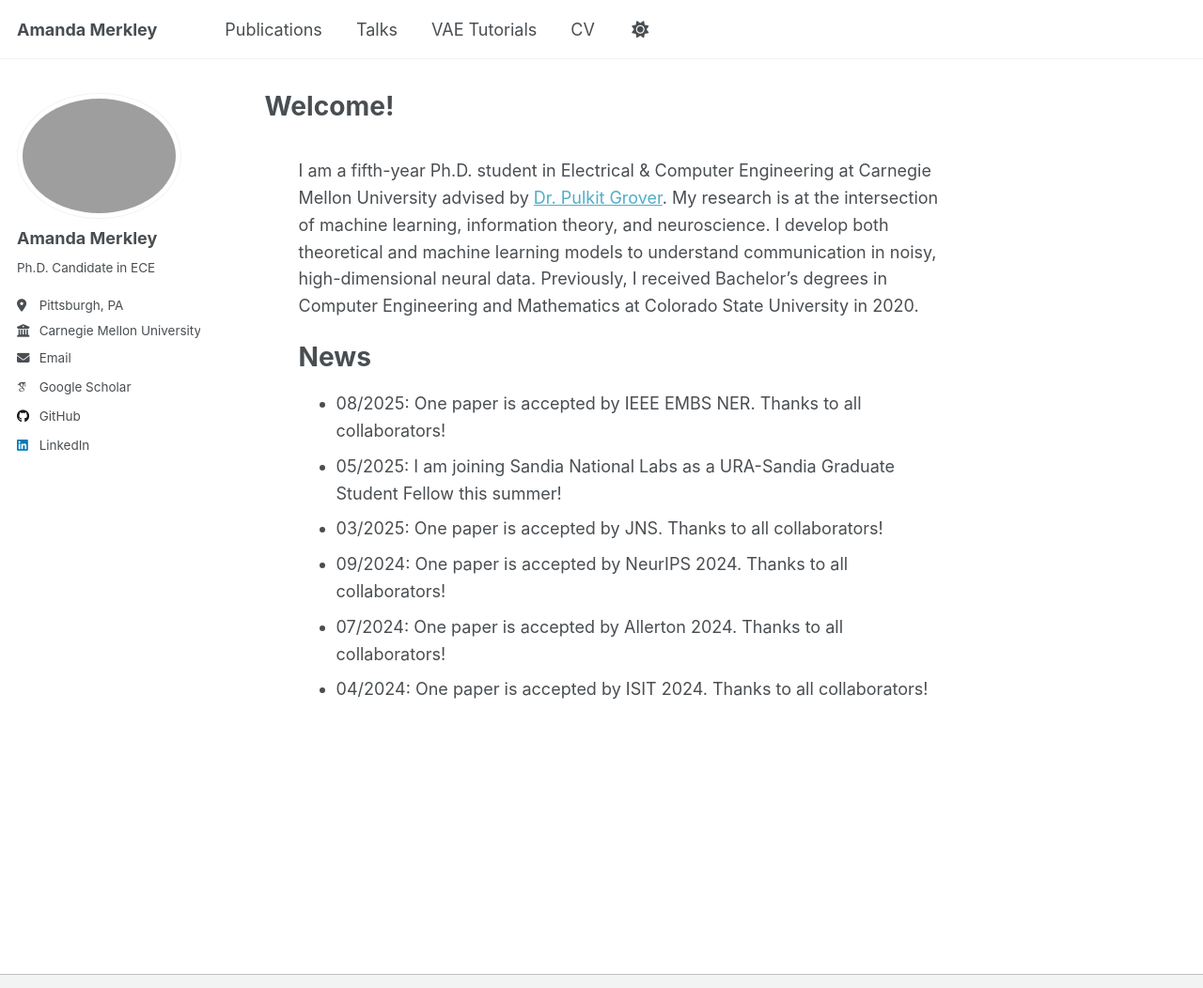
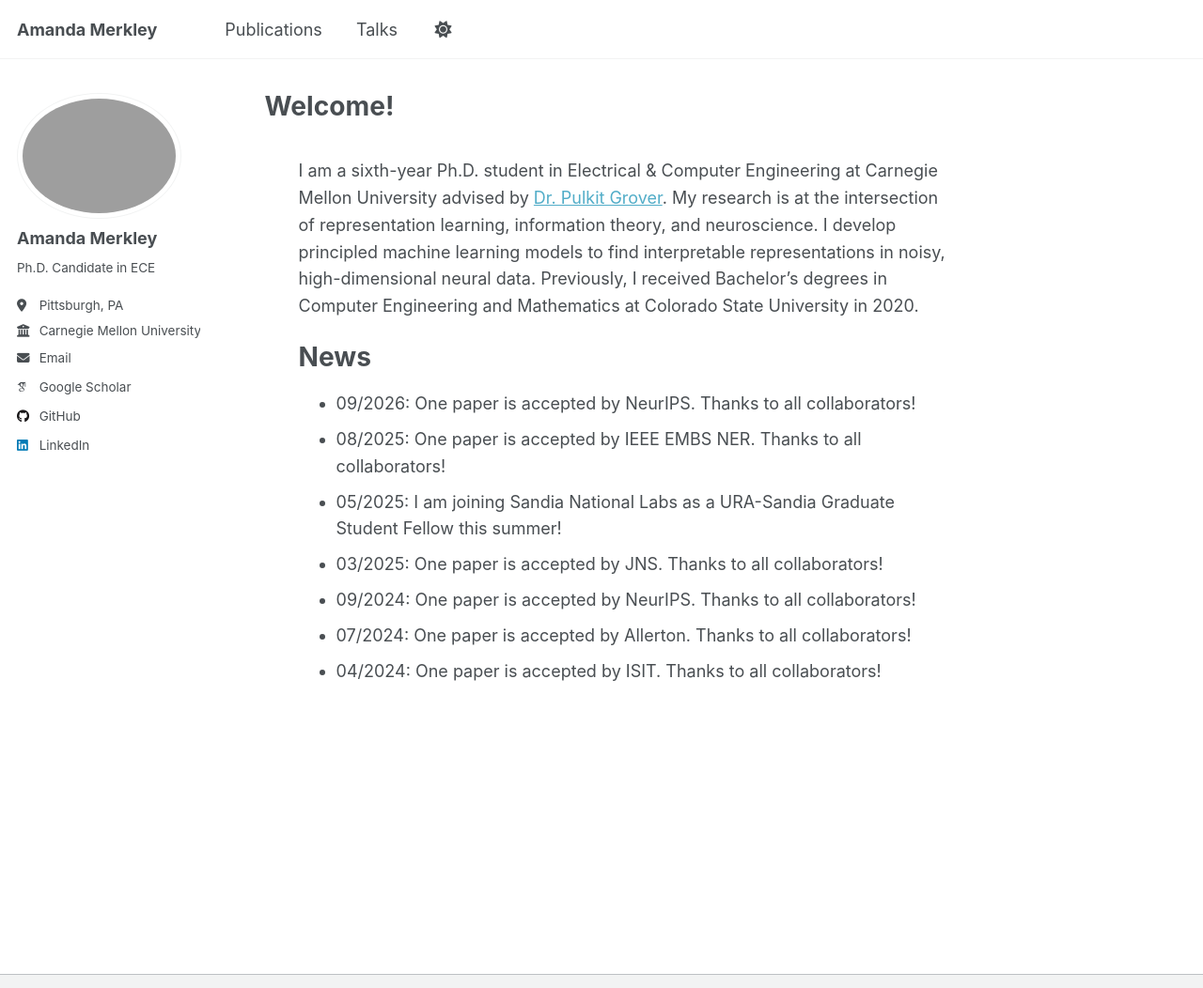
Before and after one commit to a-merkley/a-merkley.github.io, a Jekyll site: the page built from _pages/about.md, in a window 1280 px wide and 1174 px high, cut to the strip 0-1052 px from the top of the window. Shown: the whole strip at 94% size. Built offline with Jekyll 4.4.1, drawn with Linux system fonts in a browser that asks for light colours; some web fonts are replaced.

Commit message:
Sept 2026 updates

```diff
--- a/_pages/about.md
+++ b/_pages/about.md
@@ -7,16 +7,17 @@ redirect_from:
   - /about.html
 ---
 
-I am a fifth-year Ph.D. student in Electrical & Computer Engineering at Carnegie Mellon University advised by [Dr. Pulkit Grover](https://users.ece.cmu.edu/~pgrover/). My research is at the intersection of machine learning, information theory, and neuroscience. I develop both theoretical and machine learning models to understand communication in noisy, high-dimensional neural data. Previously, I received Bachelor's degrees in Computer Engineering and Mathematics at Colorado State University in 2020.
+I am a sixth-year Ph.D. student in Electrical & Computer Engineering at Carnegie Mellon University advised by [Dr. Pulkit Grover](https://users.ece.cmu.edu/~pgrover/). My research is at the intersection of representation learning, information theory, and neuroscience. I develop principled machine learning models to find interpretable representations in noisy, high-dimensional neural data. Previously, I received Bachelor's degrees in Computer Engineering and Mathematics at Colorado State University in 2020.
 
 News
 ======
+- 09/2026: One paper is accepted by NeurIPS. Thanks to all collaborators!
 - 08/2025: One paper is accepted by IEEE EMBS NER. Thanks to all collaborators!
 - 05/2025: I am joining Sandia National Labs as a URA-Sandia Graduate Student Fellow this summer!
 - 03/2025: One paper is accepted by JNS. Thanks to all collaborators!
-- 09/2024: One paper is accepted by NeurIPS 2024. Thanks to all collaborators!
-- 07/2024: One paper is accepted by Allerton 2024. Thanks to all collaborators!
-- 04/2024: One paper is accepted by ISIT 2024. Thanks to all collaborators!
+- 09/2024: One paper is accepted by NeurIPS. Thanks to all collaborators!
+- 07/2024: One paper is accepted by Allerton. Thanks to all collaborators!
+- 04/2024: One paper is accepted by ISIT. Thanks to all collaborators!
 
 
 <!-- Site-wide configuration
```
Also changed, not shown: _data/navigation.yml (+4 -4 lines), _pages/publications.md (+6 -0 lines).
